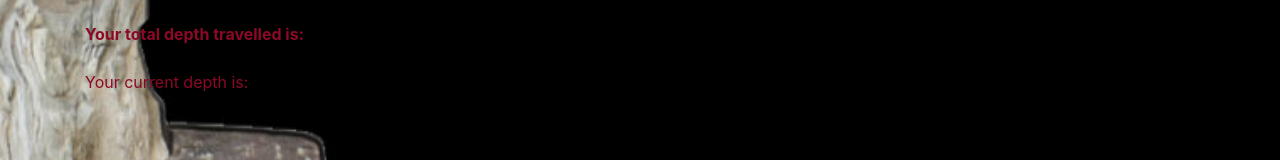
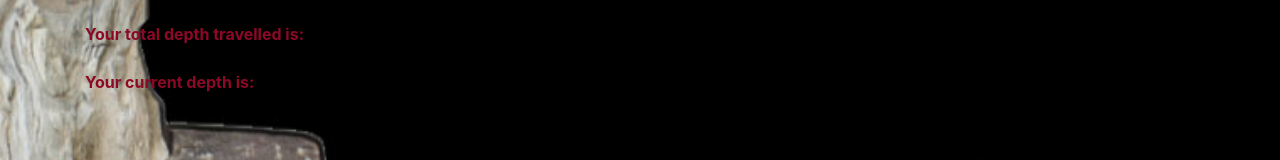
Before and after one commit to welljer/unit-4-game, a plain HTML site: page index.html in a window 1280 px wide. Shown: the part 799-959 px from the top of the page. Drawn offline with nearby package versions, Linux system fonts and the light colour scheme.

Commit message:
updateCss

```diff
--- a/assets/css/style.css
+++ b/assets/css/style.css
@@ -53,7 +53,7 @@
     font-size: 1rem;
 }
 
-.totalScore{
+.scoreDisplay{
     font-weight: bold;
     font-size: 1rem;
 }
```
